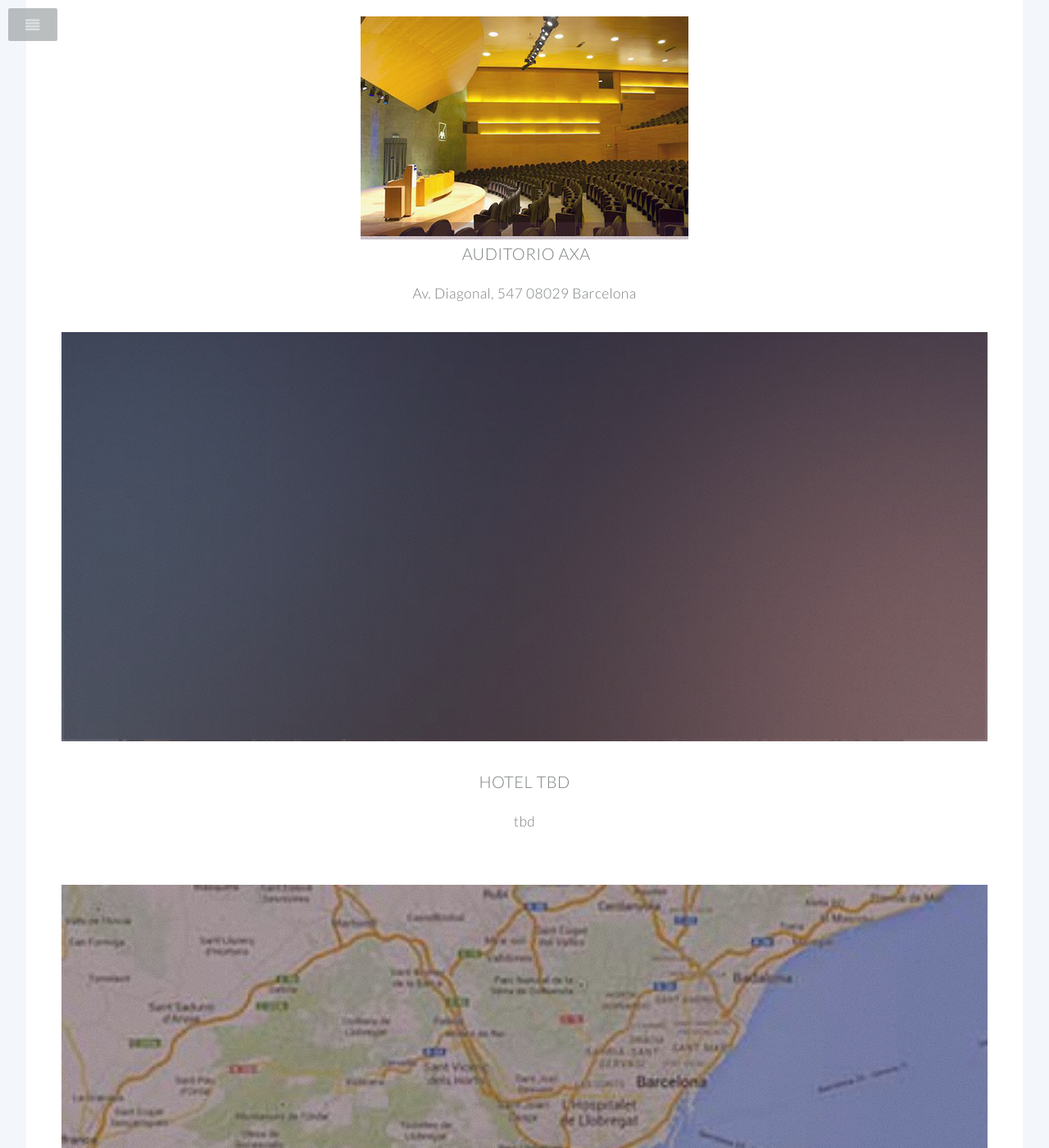
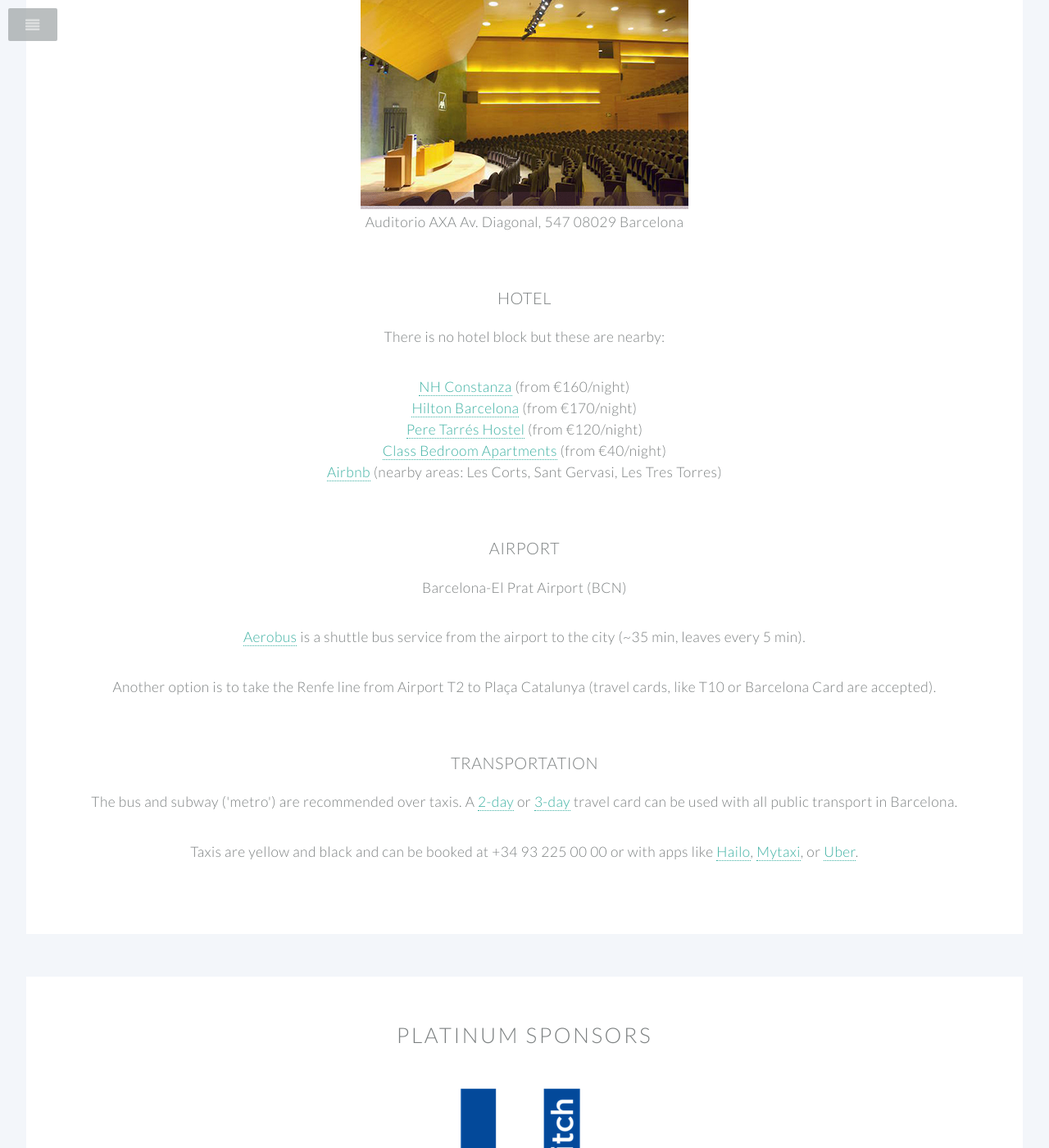
Before and after one commit to euroclojureorg/euroclojureorg.github.io, a Jekyll site: the page built from index.html, in a window 1280 px wide and 1400 px high, scrolled down 1517 px. Shown: the whole window at 82% size. Built offline with Jekyll 4.4.1, drawn with Linux system fonts in a browser that asks for light colours.

Commit message:
travel info

```diff
--- a/_layouts/home.html
+++ b/_layouts/home.html
@@ -130,53 +130,60 @@
 
 				<!-- Three -->
 					<section class="wrapper style3 container special">
-
-						<header class="major">
-						  <h2><a id="location"/>location</h2>
-						</header>
-
-							<section>
-								<a href="https://www.axa.es/acerca-axa/auditorio-y-centro-de-convenciones-auditorio-axa" class="image"><img src="images/auditorioaxa.jpg" alt="Auditorio AXA" /></a>
-								<header>
-								  <h3>&nbsp;<br>auditorio axa</h3>
-								</header>
-								<p>Av. Diagonal, 547 <br>
-								   08029 Barcelona </p>
-							</section>
-
-
 						<div class="row">
 							<div class="6u">
-
-								<section> <a href="#" class="image feature"><img src="images/pic04.jpg" alt="hotel" width="400" title="hotel" /></a>
-									<header>
-									  <h3>hotel tbd</h3>
-									</header>
-									<p>tbd</p>
+								<section>
+								<header>
+								  <h3>venue</h3>
+								</header>
+								<a href="https://www.axa.es/acerca-axa/auditorio-y-centro-de-convenciones-auditorio-axa" class="image"><img src="images/auditorioaxa.jpg" alt="Auditorio AXA" class="logo" width="400"/></a>
+								<p>Auditorio AXA <br>
+								   Av. Diagonal, 547 <br>
+								   08029 Barcelona </p>
 								</section>
-
 							</div>
 							<div class="6u">
-
 								<section>
-									<a href="http://www.barcelona-airport.com/" class="image feature"><img src="images/airports.jpg" alt="airport" /></a>
+									<header>
+									  <h3>hotel</h3>
+									</header>
+									<p>There is no hotel block but these are nearby:</p>
+									<ul>
+										<li><a href="http://www.nh-collection.com/hotel/nh-collection-barcelona-constanza">NH Constanza</a> (from &euro;160/night)</li>
+										<li><a href="http://www.booking.com/hotel/es/hilton-barcelona.en-gb.html">Hilton Barcelona</a> (from &euro;170/night)</li>
+										<li><a href="http://www.booking.com/hotel/es/albergue-pere-tarres.en-gb.html">Pere Tarrés Hostel</a> (from &euro;120/night)</li>
+										<li><a href="http://classbedroom.com/">Class Bedroom Apartments</a> (from &euro;40/night)</li>
+										<li><a href="https://www.airbnb.com/">Airbnb</a> (nearby areas: Les Corts, Sant Gervasi, Les Tres Torres)</li>
+									</ul>
+								</section>
+							</div>
+						</div>
+						<div class="row">
+							<div class="6u">
+								<section>
 									<header>
 									  <h3>airport</h3>
 									</header>
 									<p> Barcelona-El Prat Airport (BCN) </p>
+									<p><a href="http://www.aerobusbcn.com/">Aerobus</a> is a shuttle bus service from the airport to the city (~35 min, leaves every 5 min).</p>
+									<p>Another option is to take the Renfe line from Airport T2 to Plaça Catalunya (travel cards, like T10 or Barcelona Card are accepted).</p>
 								</section>
-
+							</div>
+							<div class="6u">
+								<section>
+									<header>
+									  <h3>transportation</h3>
+									</header>
+									<p>The bus and subway ('metro') are recommended over taxis. A
+<a href="http://www.tmb.cat/en/barcelona-travel-card/-/ticket/2_dies">2-day</a>
+or <a href="http://www.tmb.cat/en/barcelona-travel-card/-/ticket/3_dies">3-day</a> travel card
+can be used with all public transport in Barcelona.</p>
+									<p>Taxis are yellow and black and can be booked at +34 93 225 00 00 or with apps like <a href="https://www.hailoapp.com/">Hailo</a>,
+<a href="https://mytaxi.com/">Mytaxi</a>, or
+<a href="https://www.uber.com/cities/barcelona">Uber</a>.</p>
+								</section>
 							</div>
 						</div>
-
-						<!--
-						<footer class="major">
-							<ul class="buttons">
-								<li><a href="#" class="button">See More</a></li>
-							</ul>
-						</footer>
-						-->
-
 					</section>
 
 				<!-- Sponsors -->
```
